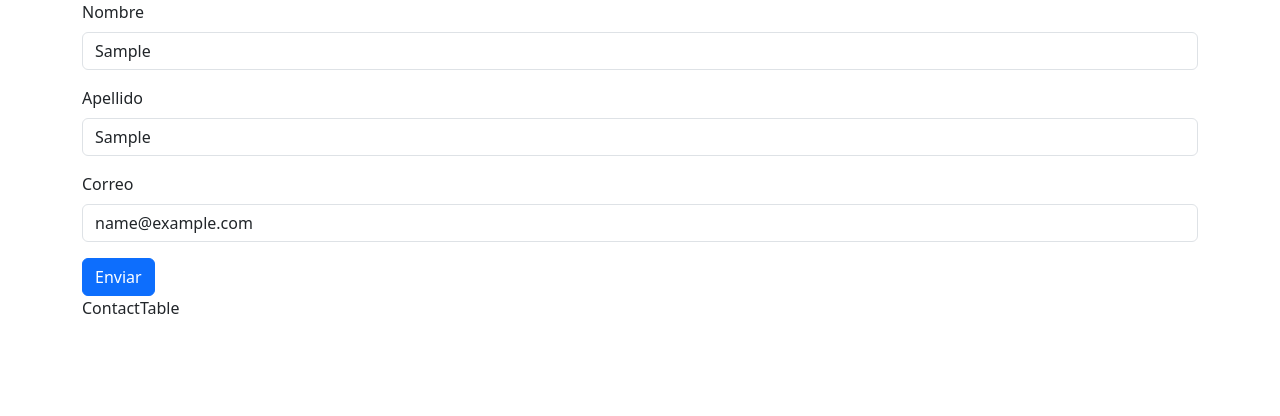
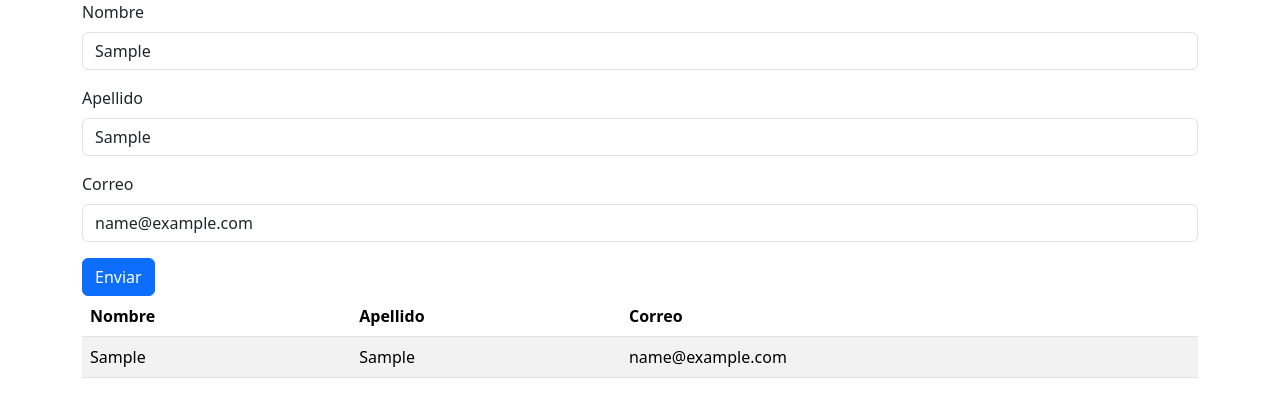
Before and after one commit to EstebanKiito/Skibidi-React, a React (Vite) app: page / in a window 1280 px wide. Both pictures are taken after typing "Sample", "Sample", "name@example.com" into the empty fields and a click on the button "Enviar". Shown: the top 416 px of the page. Built offline with nearby package versions, Linux system fonts and the light colour scheme.

Commit message:
Tabla interactiva que añade y quita contactos

```diff
--- a/src/Cms/CMS.tsx
+++ b/src/Cms/CMS.tsx
@@ -27,7 +27,7 @@ function CMS() {
       </div>
       <div className="row">
         <div className="col">
-          <ContactTable />
+          <ContactTable contacts={contacts} onClick={deleteContact} />
         </div>
       </div>
       <div></div>
--- a/src/Cms/ContactTable.tsx
+++ b/src/Cms/ContactTable.tsx
@@ -1,7 +1,38 @@
-type Props = {};
+import { Contact } from "../schemas/Contact";
 
-function ContactTable({}: Props) {
-  return <div>ContactTable</div>;
+type Props = {
+  contacts: Contact[];
+  onClick: (id: string) => void;
+};
+
+function ContactTable({ contacts, onClick }: Props) {
+  return (
+    // Emmet: table.table.table-striped.table-hover>thead>tr>th*3
+    //tbody>tr>td*3
+    <table className="table table-striped table-hover">
+      <thead>
+        <tr>
+          <th>Nombre</th>
+          <th>Apellido</th>
+          <th>Correo</th>
+        </tr>
+      </thead>
+      <tbody>
+        {contacts.map((c) => (
+          <tr
+            style={{ cursor: "pointer" }}
+            key={c.id}
+            //onClick={onClick} Esto no funciona porque no le pasamos el id
+            onClick={() => onClick(c.id)}
+          >
+            <td>{c.name}</td>
+            <td>{c.lastname}</td>
+            <td>{c.email}</td>
+          </tr>
+        ))}
+      </tbody>
+    </table>
+  );
 }
 
 export default ContactTable;
```
